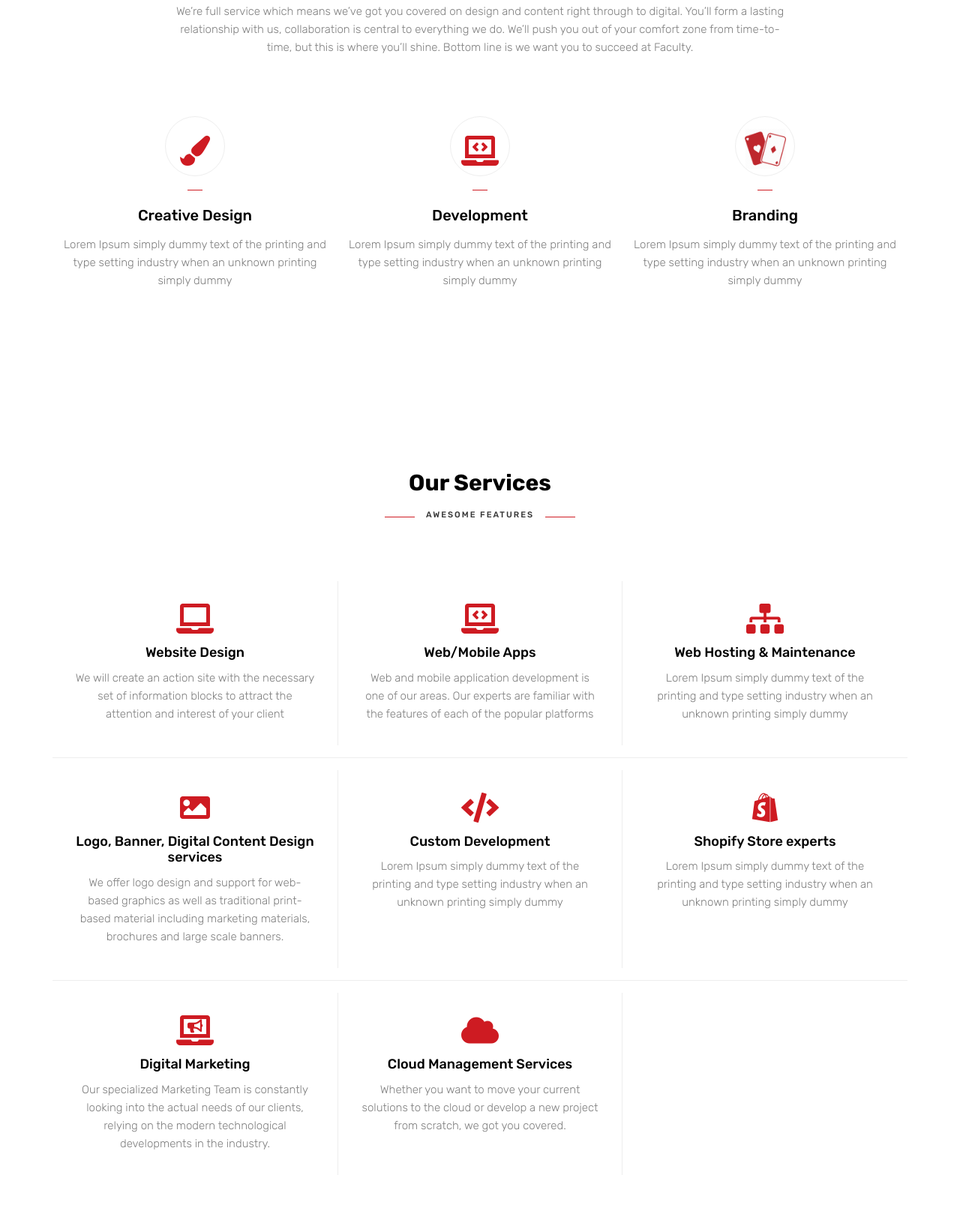
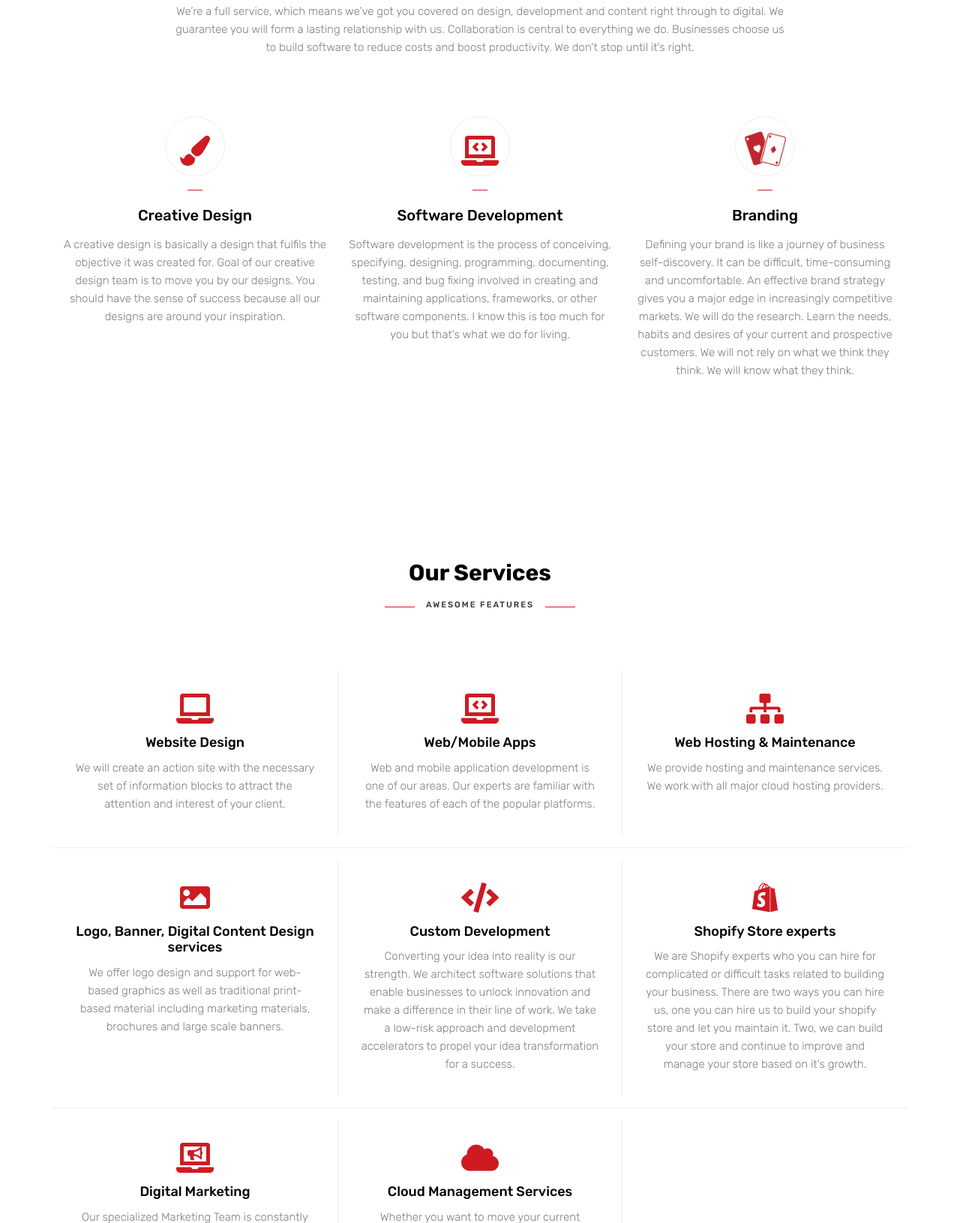
Before and after one commit to munib7861/pragmatismllc.github.io, a plain HTML site: page index.html in a window 1280 px wide. Shown: the part 1145-2776 px from the top of the page at 75% size. Drawn offline with Linux system fonts and the light colour scheme.

Commit message:
updated website

```diff
--- a/assets/css/style.css
+++ b/assets/css/style.css
@@ -1533,7 +1533,7 @@ footer p {
   .navbar .navbar-collapse {
     max-height: 340px;
     overflow: auto;
-    background: #111;
+    background: #dadada;
     text-align: center;
     padding: 10px 0;
   }
--- a/index.html
+++ b/index.html
@@ -144,34 +144,34 @@
                 <div class="intro offset-lg-1 col-lg-10 text-center mb-80">
                     <h3>Welcome To <div style="color: #ce1b22; display: inline-block;">PRAGMATISM</div></h3>
                     <h4>Who We Are And What Can We do?</h4>
-                    <p>We’re full service which means we’ve got you covered on design and content right through to
-                        digital. You’ll form a lasting relationship with us, collaboration is central to everything we
-                        do. We’ll push you out of your comfort zone from time-to-time, but this is where you’ll shine.
-                        Bottom line is we want you to succeed at Faculty.</p>
+                    <p>We’re a full service, which means we’ve got you covered on design, development and content right through to digital. We guarantee you will form a lasting relationship with us.
+                        Collaboration is central to everything we do. Businesses choose us to build software to reduce costs and boost productivity. We don't stop until it's right.</p>
                 </div>
 
                 <div class="col-lg-4">
                     <div class="item text-center mb-md50">
                         <span><i class="fas fa-paint-brush icon"></i></span>
                         <h5>Creative Design</h5>
-                        <p>Lorem Ipsum simply dummy text of the printing and type setting industry when an unknown
-                            printing simply dummy</p>
+                        <p>A creative design is basically a design that fulfils the objective it was created for.
+                            Goal of our creative design team is to move you by our designs. You should have the sense of success because all our designs
+                            are around your inspiration.</p>
                     </div>
                 </div>
                 <div class="col-lg-4">
                     <div class="item text-center mb-md50">
                         <span><i class="fas fa-laptop-code icon"></i></span>
-                        <h5>Development</h5>
-                        <p>Lorem Ipsum simply dummy text of the printing and type setting industry when an unknown
-                            printing simply dummy</p>
+                        <h5>Software Development</h5>
+                        <p>Software development is the process of conceiving, specifying, designing, programming, documenting, testing,
+                            and bug fixing involved in creating and maintaining applications, frameworks, or other software components. I know
+                            this is too much for you but that's what we do for living.</p>
                     </div>
                 </div>
                 <div class="col-lg-4">
                     <div class="item text-center">
-                        <span class="icon"><img src="/assets/img/card.png" style="width: 55px; margin-bottom: 10px;" alt=""></span>
+                        <span class="icon"><img src="assets/img/card.png" style="width: 55px; margin-bottom: 10px;" alt=""></span>
                         <h5>Branding</h5>
-                        <p>Lorem Ipsum simply dummy text of the printing and type setting industry when an unknown
-                            printing simply dummy</p>
+                        <p>Defining your brand is like a journey of business self-discovery. It can be difficult, time-consuming and uncomfortable. An effective brand strategy gives you a major edge in increasingly competitive markets.
+                            We will do the research. Learn the needs, habits and desires of your current and prospective customers. We will not rely on what we think they think. We will know what they think.</p>
                     </div>
                 </div>
             </div>
@@ -198,8 +198,7 @@
                     <div class="item mb-md50">
                         <span><i class="fas fa-laptop icon"></i></span>
                         <h6>Website Design</h6>
-                        <p>We will create an action site with the necessary set of information blocks to attract the
-                            attention and interest of your client</p>
+                        <p>We will create an action site with the necessary set of information blocks to attract the attention and interest of your client.</p>
                     </div>
                 </div>
 
@@ -207,8 +206,7 @@
                     <div class="item mb-md50">
                         <span><i class="fas fa-laptop-code icon"></i></span>
                         <h6>Web/Mobile Apps</h6>
-                        <p>Web and mobile application development is one of our areas. Our experts are familiar with the
-                            features of each of the popular platforms</p>
+                        <p>Web and mobile application development is one of our areas. Our experts are familiar with the features of each of the popular platforms.</p>
                     </div>
                 </div>
 
@@ -216,8 +214,7 @@
                     <div class="item mb-md50">
                         <span><i class="fas fa-sitemap icon"></i></span>
                         <h6>Web Hosting & Maintenance</h6>
-                        <p>Lorem Ipsum simply dummy text of the printing and type setting industry when an unknown
-                            printing simply dummy</p>
+                        <p>We provide hosting and maintenance services. We work with all major cloud hosting providers.</p>
                     </div>
                 </div>
 
@@ -235,8 +232,8 @@
                     <div class="item mb-sm50">
                         <span><i class="fas fa-code icon"></i></span>
                         <h6> Custom Development</h6>
-                        <p>Lorem Ipsum simply dummy text of the printing and type setting industry when an unknown
-                            printing simply dummy</p>
+                        <p>Converting your idea into reality is our strength. We architect software solutions that enable businesses to unlock innovation and make a difference in their line of work.
+                            We take a low-risk approach and development accelerators to propel your idea transformation for a success.</p>
                     </div>
                 </div>
 
@@ -244,8 +241,8 @@
                     <div class="item mb-md50">
                         <span><i class="fab fa-shopify icon"></i></span>
                         <h6>Shopify Store experts</h6>
-                        <p>Lorem Ipsum simply dummy text of the printing and type setting industry when an unknown
-                            printing simply dummy</p>
+                        <p>We are Shopify experts who you can hire for complicated or difficult tasks related to building your business.
+                            There are two ways you can hire us, one you can hire us to build your shopify store and let you maintain it. Two, we can build your store and continue to improve and manage your store based on it's growth.</p>
                     </div>
                 </div>
 
```
